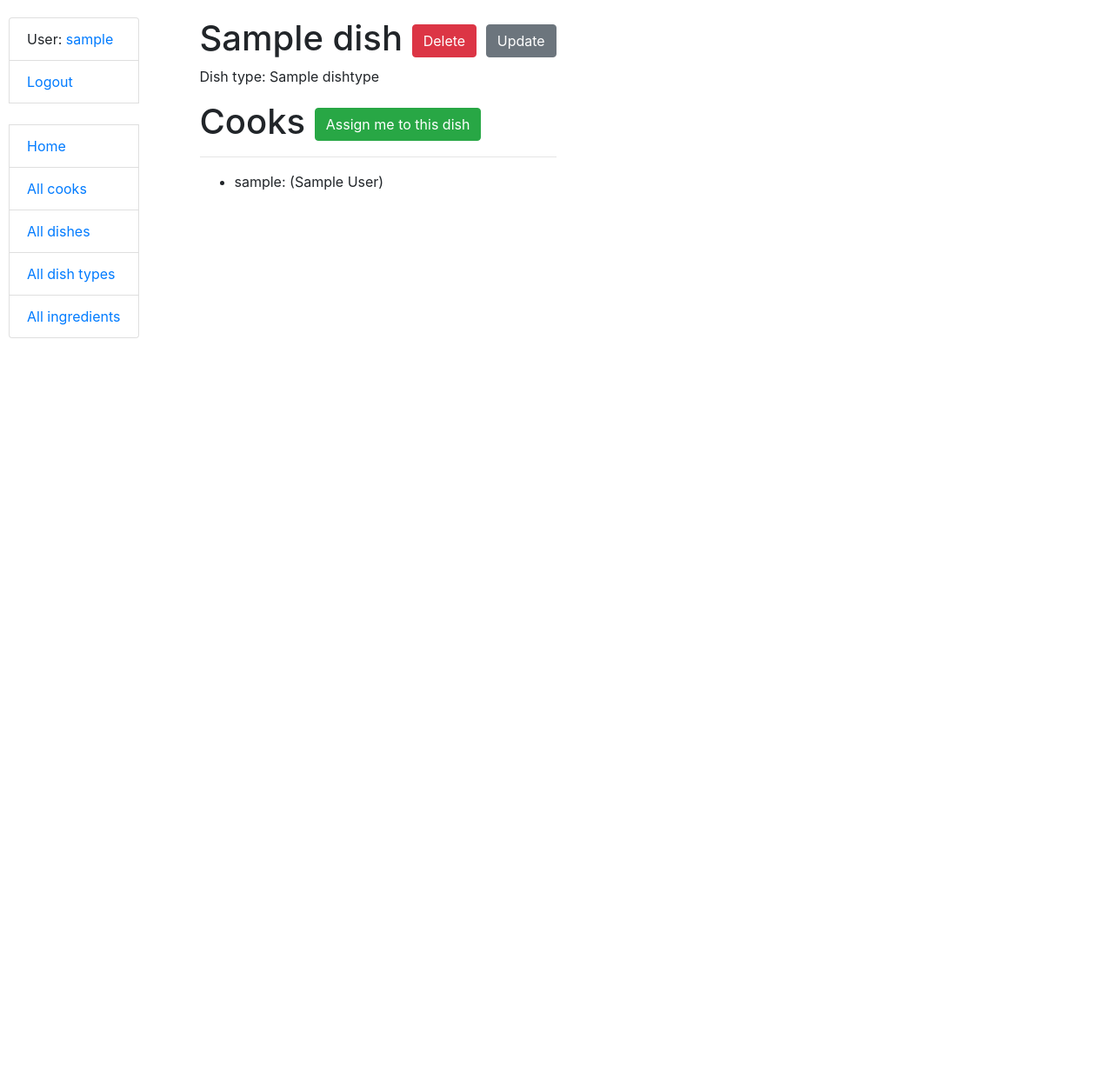
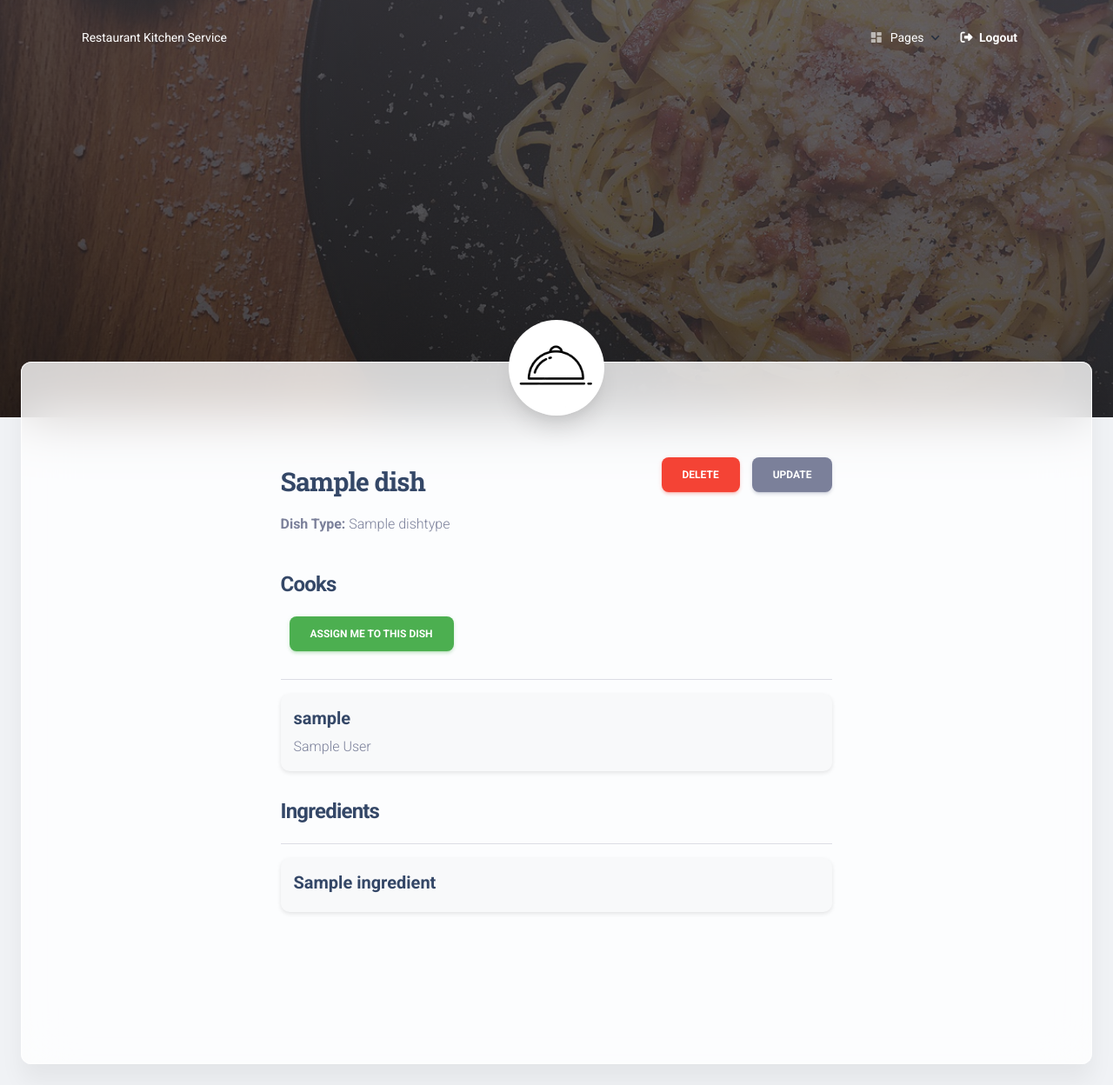
Before and after one commit to raychw/restaurant-kitchen-service, a Django app: page /dishes/1 in a window 1280 px wide. Shown: the whole page at 87% size. Before the commit the page ends 389 px from the top, so only its background shows below. Run offline with Django 5.2, Linux system fonts and the light colour scheme; a user stored in the database is signed in; tables that the repository leaves empty hold one stand-in row (values such as "Sample post"); some libraries are stand-ins or nearby versions.

Commit message:
added frontend for dish detail page and fixed up ingredient list page

```diff
--- a/templates/catalog/dish_detail.html
+++ b/templates/catalog/dish_detail.html
@@ -1,35 +1,148 @@
-{% extends "base.html" %}
+{% extends "layouts/base.html" %}
+
+{% block title %}Dish Profile{% endblock %}
+
+{% block body_class %}dish-profile{% endblock %}
+
+{% block stylesheets %}
+<!-- Add specific page stylesheets here -->
+<style>
+  .page-header {
+    position: relative;
+    background-position: center;
+    background-size: cover;
+    height: 60vh;
+  }
+  .mask {
+    background-color: rgba(0, 0, 0, 0.5);
+  }
+  .card-body {
+    margin-top: -50px;
+  }
+  .avatar-xxl {
+    width: 150px;
+    height: 150px;
+    border-radius: 50%;
+  }
+  .link-to-page {
+    margin-left: 10px;
+  }
+  .dish-details p {
+    margin-bottom: 10px;
+  }
+  .section-header {
+    margin-bottom: 20px;
+    font-weight: bold;
+  }
+  .list-section {
+    margin-top: 30px;
+  }
+  .list-section .card {
+    border: none;
+    background-color: #f8f9fa;
+    box-shadow: 0px 2px 5px rgba(0, 0, 0, 0.1);
+    border-radius: 10px;
+    margin-bottom: 15px;
+    padding: 15px;
+  }
+  .list-section .card h5 {
+    margin-bottom: 5px;
+  }
+  .list-section .card p {
+    margin: 0;
+  }
+  .badge {
+    font-size: 14px;
+    font-weight: 500;
+    padding: 0.5em 1em;
+    border-radius: 5px;
+  }
+  .badge-dish {
+    background-color: #007bff;
+    color: white;
+  }
+  .badge-ingredient {
+    background-color: #28a745;
+    color: white;
+  }
+</style>
+{% endblock stylesheets %}
 
 {% block content %}
-  <h1>
-    {{ dish.name }}
-    <a href="{% url 'catalog:dish_delete' pk=dish.id %}" class="btn btn-danger link-to-page">
-      Delete
-    </a>
 
-    <a href="{% url 'catalog:dish_update' pk=dish.id %}" class="btn btn-secondary link-to-page">
-      Update
-    </a>
-  </h1>
-  <p>Dish type: {{ dish.dish_type }}</p>
-  <h1>
-    Cooks
+  {% include 'includes/navigation-transparent.html' %}
 
-    {% if cook in user.cooks.all %}
-      <a href="{% url 'catalog:toggle_dish_assign' pk=dish.id %}" class="btn btn-danger link-to-page">
-        Delete me from this dish
-      </a>
-    {% else %}
-      <a href="{% url 'catalog:toggle_dish_assign' pk=dish.id %}" class="btn btn-success link-to-page">
-        Assign me to this dish
-      </a>
-    {% endif %}
+  <header>
+    <div class="page-header min-height-400" style="background-image: url('{{ ASSETS_ROOT }}/img/carbonara.jpg');" loading="lazy">
+      <span class="mask bg-gradient-dark opacity-8"></span>
+    </div>
+  </header>
 
-  </h1>
-  <hr>
-  <ul>
-    {% for cook in dish.cooks.all %}
-      <li>{{ cook.username }}: ({{ cook.first_name }} {{ cook.last_name }})</li>
-    {% endfor %}
-  </ul>
-{% endblock %}
+  <div class="card card-body blur shadow-blur mx-3 mx-md-4 mt-n6 mb-4">
+    <!-- START Dish Profile Section -->
+    <section class="py-sm-7 py-5 position-relative">
+      <div class="container">
+        <div class="row">
+          <div class="col-12 mx-auto">
+            <div class="mt-n8 mt-md-n9 text-center">
+              <img class="avatar avatar-xxl shadow-xl position-relative z-index-2" src="{{ ASSETS_ROOT }}/img/dish.jpg" alt="Dish Profile Picture" loading="lazy">
+            </div>
+            <div class="row py-5">
+              <div class="col-lg-7 col-md-7 z-index-2 position-relative px-md-2 px-sm-5 mx-auto">
+                <div class="d-flex justify-content-between align-items-center mb-2">
+                  <h3 class="mb-0">{{ dish.name }}</h3>
+                  <div class="d-block">
+                    <a href="{% url 'catalog:dish_delete' pk=dish.id %}" class="btn btn-danger link-to-page">Delete</a>
+                    <a href="{% url 'catalog:dish_update' pk=dish.id %}" class="btn btn-secondary link-to-page">Update</a>
+                  </div>
+                </div>
+                <div class="row mb-4 dish-details">
+                  <div class="col-auto">
+                    <p><strong>Dish Type:</strong> {{ dish.dish_type }}</p>
+                  </div>
+                </div>
+
+                <div class="list-section cooks-section">
+                  <h4 class="section-header">Cooks</h4>
+                  {% if cook in user.cooks.all %}
+                    <a href="{% url 'catalog:toggle_dish_assign' pk=dish.id %}" class="btn btn-danger link-to-page">Remove Me From This Dish</a>
+                  {% else %}
+                    <a href="{% url 'catalog:toggle_dish_assign' pk=dish.id %}" class="btn btn-success link-to-page">Assign Me to This Dish</a>
+                  {% endif %}
+                  <hr>
+                  <div>
+                    {% for cook in dish.cooks.all %}
+                      <div class="card">
+                        <h5>{{ cook.username }}</h5>
+                        <p class="text-muted">{{ cook.first_name }} {{ cook.last_name }}</p>
+                      </div>
+                    {% endfor %}
+                  </div>
+                </div>
+
+                <div class="list-section ingredients-section">
+                  <h4 class="section-header">Ingredients</h4>
+                  <hr>
+                  <div>
+                    {% for ingredient in dish.ingredients.all %}
+                      <div class="card">
+                        <h5>{{ ingredient.name }}</h5>
+                      </div>
+                    {% endfor %}
+                  </div>
+                </div>
+
+              </div>
+            </div>
+          </div>
+        </div>
+      </div>
+    </section>
+    <!-- END Dish Profile Section -->
+  </div>
+
+{% endblock content %}
+
+{% block javascripts %}
+<!-- Add specific page JavaScript here -->
+{% endblock javascripts %}
--- a/templates/catalog/ingredient_list.html
+++ b/templates/catalog/ingredient_list.html
@@ -190,7 +190,7 @@
     <div class="container">
       <div class="row justify-content-center">
         <div class="col-lg-8">
-          <h1 class="mb-4 text-center">Ingredients Lis</h1>
+          <h1 class="mb-4 text-center">Ingredients</h1>
           <div class="d-flex justify-content-between align-items-center mb-4">
             {% load crispy_forms_filters %}
             <form action="" method="get" class="form-inline d-flex">
```
Also changed, not shown: static/assets/img/dish.jpg (added).
